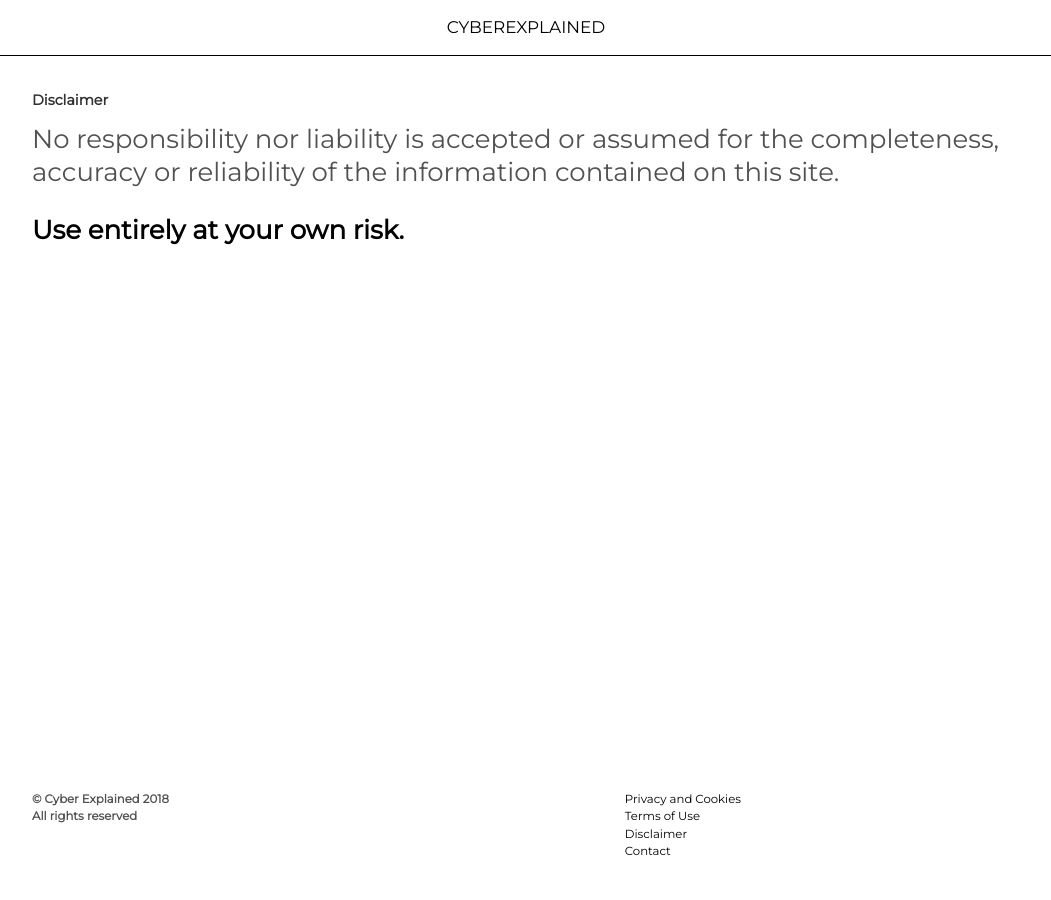
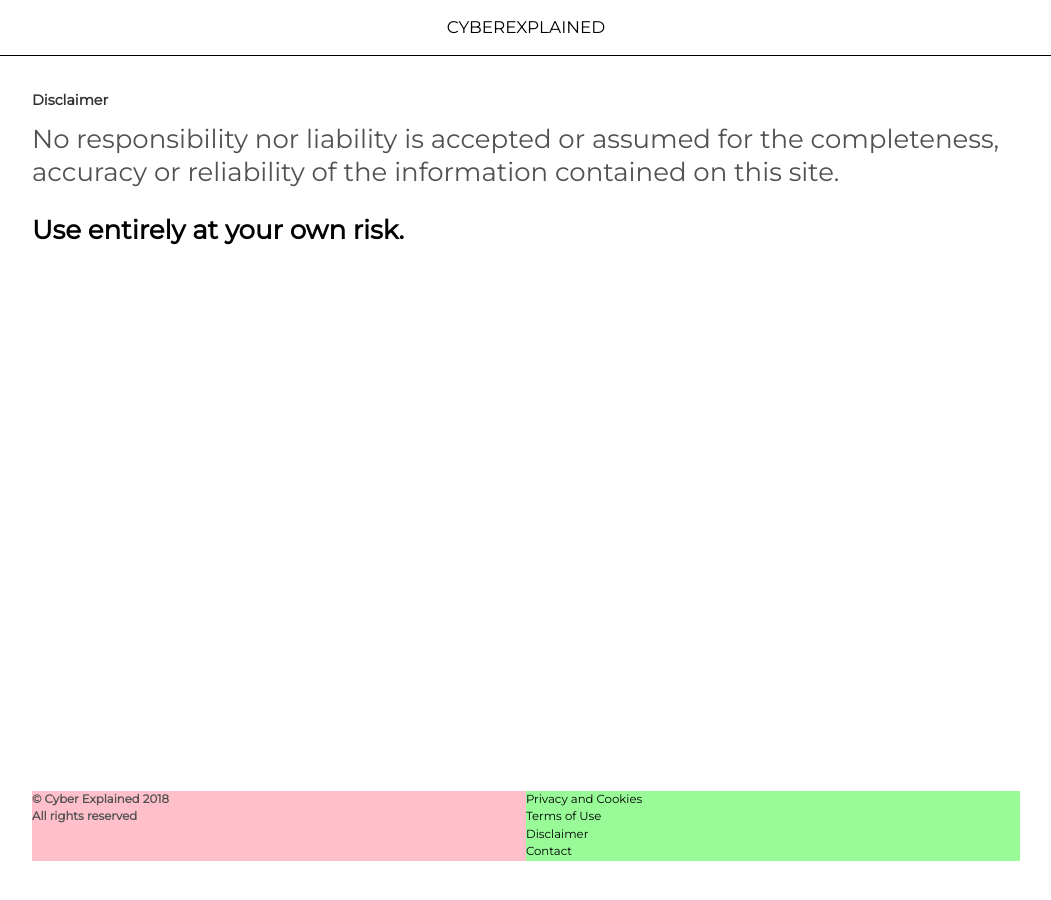
Before and after one commit to cyberexplained/cyberexplained.github.io, a Jekyll site: the page built from disclaimer.md, in a window 1280 px wide. Shown: the whole page, without its empty margins (114-1165 px from the left). Built offline with Jekyll 4.4.1, drawn with Linux system fonts in a browser that asks for light colours; nearby versions of some CDN libraries.

Commit message:
Theme updates.

```diff
--- a/_layouts/default.html
+++ b/_layouts/default.html
@@ -64,7 +64,7 @@
           </div>
         </div>
         <div class="right-panel">
-          <ul>
+          <ul class="footer-buttons">
             <li><a href="#" class="footer-link">Privacy and Cookies</a></li>
             <li><a href="#" class="footer-link">Terms of Use</a></li>
             <li><a href="#" class="footer-link">Disclaimer</a></li>
--- a/_sass/_base.scss
+++ b/_sass/_base.scss
@@ -47,7 +47,6 @@ a {
   // Link animations.
   -webkit-transition: all .6s ease-in-out;
      -moz-transition: all .6s ease-in-out;
-       -o-transition: all .6s ease-in-out;
           transition: all .6s ease-in-out;
 
   color: $link-color;
--- a/_sass/_layout.scss
+++ b/_sass/_layout.scss
@@ -21,21 +21,36 @@
   padding-bottom: 1.5em;
   padding-left: $edge-padding;
   padding-right: $edge-padding;
-  display: block;
 
   footer {
     width: 100%;
     margin: 0 auto;
     font-size: .45em;
 
+    display: flex;
+    flex-direction: row;
+
     .left-panel {
       float: left;
-      width: 60%;
+      width: 50%;
+
+      background: pink;
     }
 
     .right-panel {
       float: left;
-      width: 40%;
+      width: 50%;
+
+      background: palegreen;
+    }
+
+    .footer-buttons {
+      // margin: 10px;
+      // background: blue;
+
+      ul {
+        background: orange;
+      }
     }
 
     // Footer copyright.
@@ -48,5 +63,82 @@
       margin: 0;
       padding: 0;
     }
+
+    // Convert footer panels to column for smaller screens.
+    @media screen and (max-width: 35em) {
+      flex-direction: column;
+
+
+
+      .left-panel {
+        -webkit-transition: margin-bottom .3s ease-in-out;
+           -moz-transition: margin-bottom .3s ease-in-out;
+                transition: margin-bottom .3s ease-in-out;
+
+        width: 100%;
+        margin-bottom: .45em;
+      }
+
+      .right-panel {
+        width: 100%;
+      }
+    }
   }
 }
+
+// .footer-container {
+//   width: 100%;
+//   max-width: $max-width;
+//   line-height: 1.5;
+//   font-weight: $weight-light;
+//   margin: 0 auto;
+//   padding-top: .5em;
+//   padding-bottom: 1.5em;
+//   padding-left: $edge-padding;
+//   padding-right: $edge-padding;
+//   display: block;
+
+//   footer {
+//     width: 100%;
+//     margin: 0 auto;
+//     font-size: .45em;
+
+//     .left-panel {
+//       float: left;
+
+//       min-width: 50%;
+//       max-width: 65%;
+
+//       background: pink;
+//     }
+
+//     .right-panel {
+//       float: left;
+
+//       min-width: 35%;
+//       max-width: 50%;
+
+//       background: palegreen;
+//     }
+
+//     .footer-buttons {
+//       margin: 10px;
+//       background: blue;
+
+//       ul {
+//         background: orange;
+//       }
+//     }
+
+//     // Footer copyright.
+//     .copyright {
+//       font-weight: $weight-heavy;
+//     }
+
+//     ul {
+//       list-style-type: none;
+//       margin: 0;
+//       padding: 0;
+//     }
+//   }
+// }
--- a/_sass/_masthead.scss
+++ b/_sass/_masthead.scss
@@ -9,7 +9,6 @@
   h1 {
     -webkit-transition: all .3s ease-in-out;
        -moz-transition: all .3s ease-in-out;
-         -o-transition: all .3s ease-in-out;
             transition: all .3s ease-in-out;
 
     padding-top: 1em;
@@ -22,12 +21,6 @@
       font-size: .55em;
     }
   }
-
-  @media handheld {
-    h1 {
-      background: green;
-    }
-  }
 }
 
 .masthead-title {
--- a/index.html
+++ b/index.html
@@ -5,7 +5,7 @@ title:        Home
 <div class="posts">
 {% for post in paginator.posts %}
   <article class="post">
-    <div class="post-heading">
+    <!-- <div class="post-heading">
       <h2>
           <a href="{{ post.url | absolute_url }}" class="post-heading">
             {{ post.heading }}
@@ -18,8 +18,8 @@ title:        Home
     <div class="post-footer">
       <time datetime="{{ post.date | date_to_xmlschema }}">{{ post.date | date_to_string }}</time>
       <span>&nbsp;</span>
-      <a href="{{ post.url | absolute_url }}">READ MORE</a>  <!-- class="post-continue-reading" -->
-    </div>
+      <a href="{{ post.url | absolute_url }}">READ MORE</a>
+    </div> -->
   </article>
 {% endfor %}
 </div>
```
